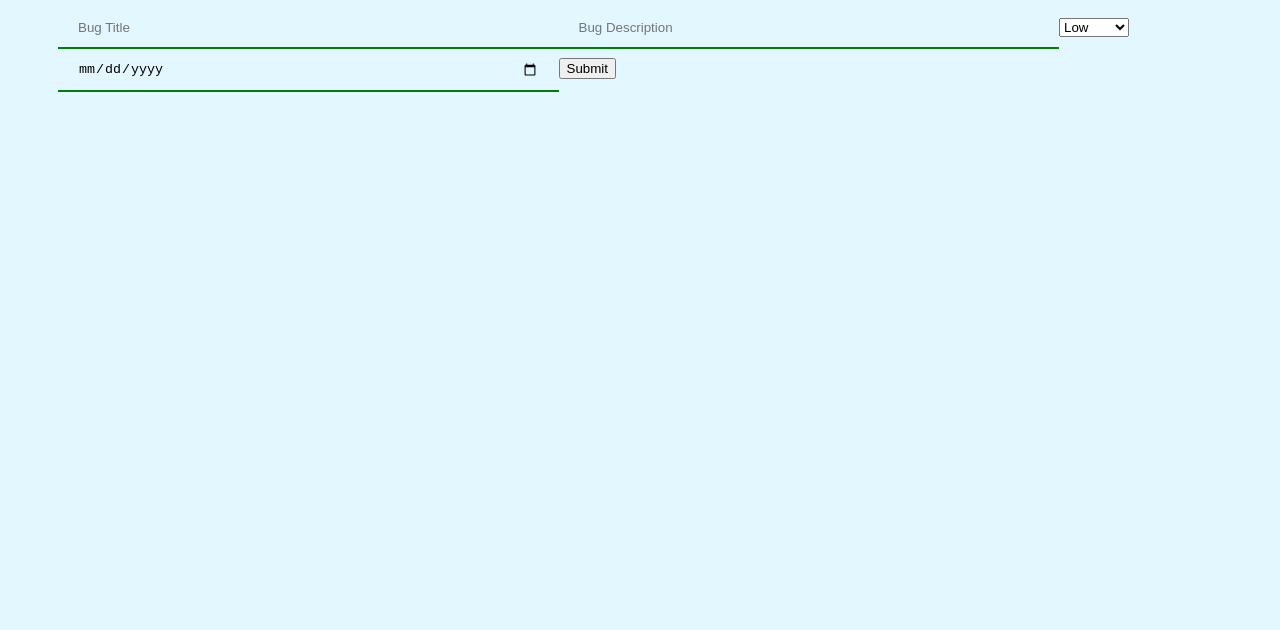
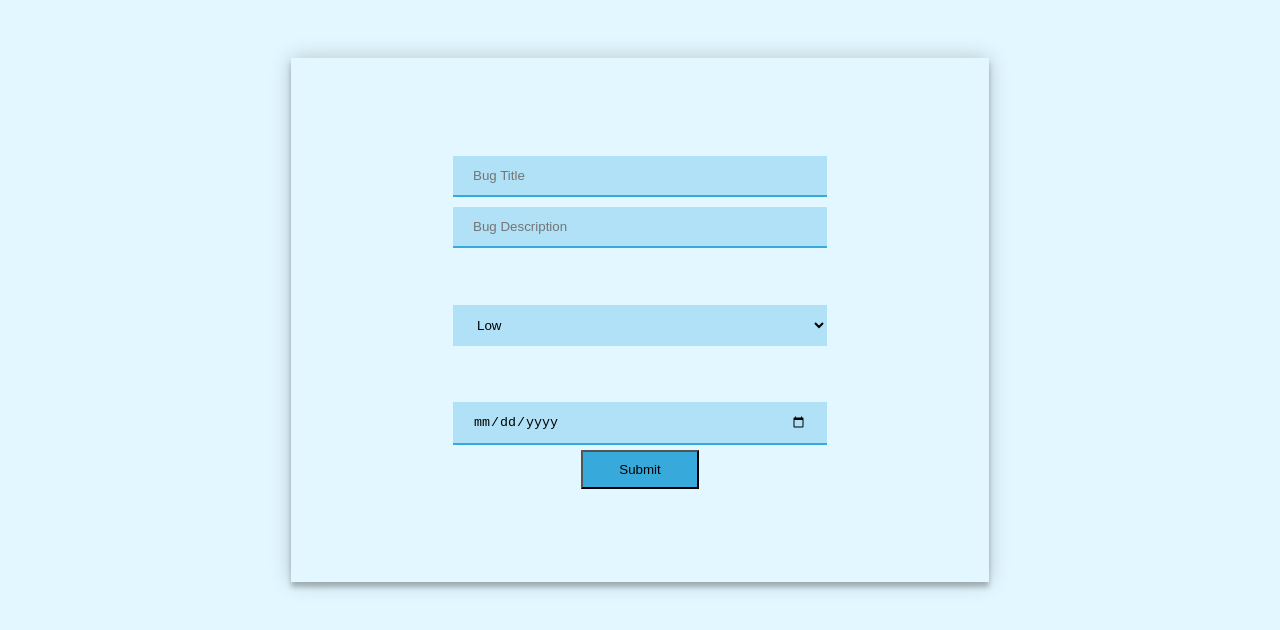
Before and after one commit to Team-Bugged/bug-tracker-client, a React (Create React App) app: page /project/1/addbug in a window 1280 px wide. Shown: the top 630 px of the page. Built offline with nearby package versions, Linux system fonts and the light colour scheme.

Commit message:
addbugform

```diff
--- a/src/App.css
+++ b/src/App.css
@@ -6,6 +6,18 @@
 
 
 }
+
+/* .projectbugswrapper{
+  display:flex;
+  justify-content: space-around;
+
+}
+.wrapper{
+  display:flex;
+  flex-direction: column;
+  min-width: 45%;
+} */
+
 
 .detaildiv{
   padding-left: 30px;
@@ -80,6 +92,17 @@
   display: inline-block;
 }
 
+select{
+
+  margin:10%;
+  width: 73%;
+  padding: 12px 20px;
+  border: none;
+  background-color: rgb(176, 225, 247);
+
+
+}
+
 .login-page {
   width: 360px;
   padding: 8% 0 0;
@@ -150,15 +173,15 @@
   max-width: 30em;
 }
 
-.projectForm{
+.addForm{
   margin: 5% 20%;
   padding: 8%;
   display:flex;
   flex-direction: column;
-  justify-content: space-around;
+  justify-content: space-between;
   align-items: center;
   min-height: 200px;
-  background-color: #19add2;
+  /* background-color: #19add2; */
   box-shadow: 0 0 20px 0 rgba(0, 0, 0, 0.2), 0 5px 5px 0 rgba(0, 0, 0, 0.24);
 }
 
@@ -168,19 +191,19 @@
   width: 23%;
 
 
-  background-color: rgb(226, 247, 255);
+  background-color: rgb(55, 170, 219);
 
 }
 
 input{
-  width: 43%;
+  width: 73%;
   padding: 12px 20px;
-
+  margin: 5px 0;
   box-sizing: border-box;
-  background-color: rgb(226, 247, 255);
+  background-color: rgb(176, 225, 247);
 
   border: none;
-    border-bottom: 2px solid rgb(0, 128, 0);
+    border-bottom: 2px solid rgb(55, 170, 219);
 }
 input:focus {
   width: 100%;
--- a/src/components/AddBugForm.js
+++ b/src/components/AddBugForm.js
@@ -16,7 +16,7 @@ export const AddBugForm = ({ projectID }) => {
     );
   };
   return (
-    <form>
+    <form className="addForm">
       <input
         placeholder="Bug Title"
         value={bugTitle}
@@ -37,6 +37,7 @@ export const AddBugForm = ({ projectID }) => {
           setBugSeverity(input.target.value);
         }}
       >
+
         <option value="low">Low</option>
         <option value="medium">Medium</option>
         <option value="high">High</option>
@@ -48,7 +49,7 @@ export const AddBugForm = ({ projectID }) => {
           setBugDueDate(event.target.value);
         }}
       />
-      <button onClick={handleAddBugSubmit}>Submit</button>
+      <button className="save-btn" onClick={handleAddBugSubmit}>Submit</button>
     </form>
   );
 };
--- a/src/components/AddProjectForm.js
+++ b/src/components/AddProjectForm.js
@@ -13,7 +13,7 @@ export const AddProjectForm = () => {
     addProject(projectTitle, projectDescription).then(navigate("/dashboard"));
   };
   return (
-    <form className="projectForm">
+    <form className="addForm">
       <input
         placeholder="Project Title"
         value={projectTitle}
@@ -22,7 +22,6 @@ export const AddProjectForm = () => {
         }}
       />
       <input
-      className="descp"
         placeholder="Project Description"
         value={projectDescription}
         onChange={(input) => {
--- a/src/components/ProjectsBugsDashboard.js
+++ b/src/components/ProjectsBugsDashboard.js
@@ -44,7 +44,8 @@ const ProjectsBugsDashboard = () => {
   }, []);
 
   return (
-    <>
+    <div className="projectbugswrapper">
+      <div className="wrapper">
           <Paper className="jss17" variant="outlined">
             <AssignmentIcon fontSize="large" color="primary" />
 
@@ -86,6 +87,9 @@ const ProjectsBugsDashboard = () => {
               </TableBody>
             </Table>
           </Paper>
+          </div>
+
+          <div className="wrapper">
 
           <Paper className="jss17" variant="outlined">
           <BugReportIcon fontSize="large" color="error" />
@@ -120,59 +124,8 @@ const ProjectsBugsDashboard = () => {
             </TableBody>
           </Table>
         </Paper>
-
-      {/* <Box sx={{ flexGrow: 1 }}>
-        <AppBar position="static">
-          <Toolbar>
-            <Typography variant="h6" component="div" sx={{ flexGrow: 1 }}>
-              <div className="project-bar">
-                <div>Project Title</div>
-                <div>Project Status</div>
-                <div>Project StartDate</div>
-                <div>Project Owner</div>
         </div>
-              {projectsArray.map((project) => (
-                <ProjectBar
-                  key={project._id}
-                  projectID={project._id}
-                  projectTitle={project.projectTitle}
-                  projectStatus={project.projectStatus}
-                  projectStartDate={project.projectStartDate}
-                  projectOwner={project.projectOwner}
-                />
-              ))}
-            </Typography>
-          </Toolbar>
-        </AppBar>
-      </Box>
-      <br />
-      <Box sx={{ flexGrow: 1 }}>
-        <AppBar position="static">
-          <Toolbar>
-            <Typography variant="h6" component="div" sx={{ flexGrow: 1 }}>
-              <div className="project-bar">
-                <div>Bug Title</div>
-                <div>Bug Severity</div>
-                <div>Bug DueDate</div>
-                <div>Bug Created By</div>
     </div>
-              {bugsArray.map((bug) => (
-                <BugBar
-                  key={bug._id}
-                  bugID={bug._id}
-                  bugTitle={bug.bugTitle}
-                  bugSeverity={bug.bugSeverity}
-                  bugDueDate={bug.bugDueDate}
-                  createdBy={bug.createdBy}
-                />
-              ))}
-            </Typography>
-          </Toolbar>
-        </AppBar>
-      </Box>
-    </>
-    */}
-    </>
   );
 };
 
```
Lines whose indentation alone changed are shown as unchanged.
